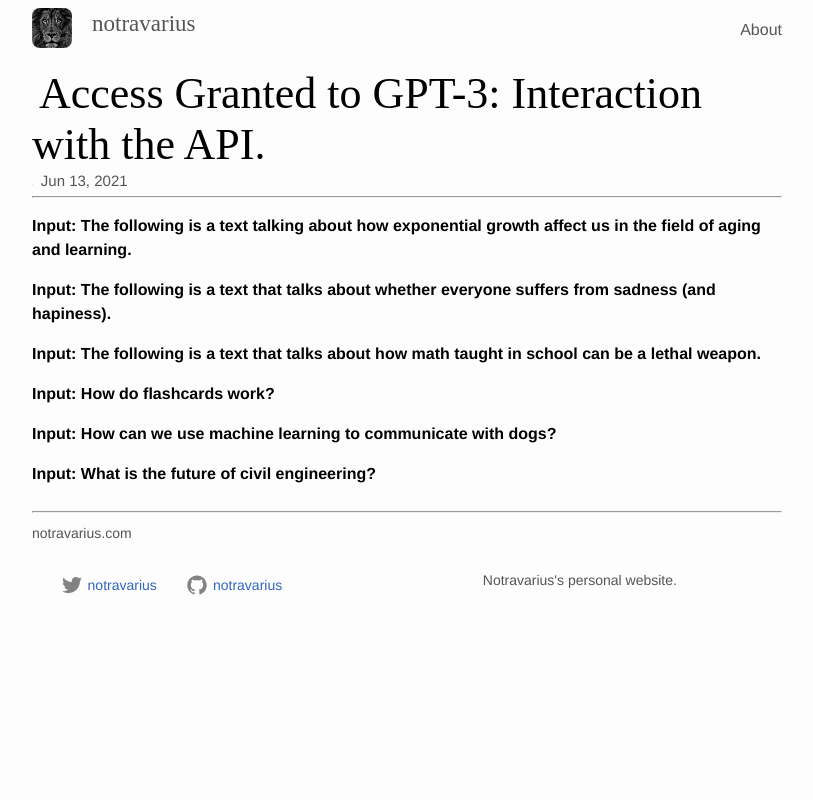
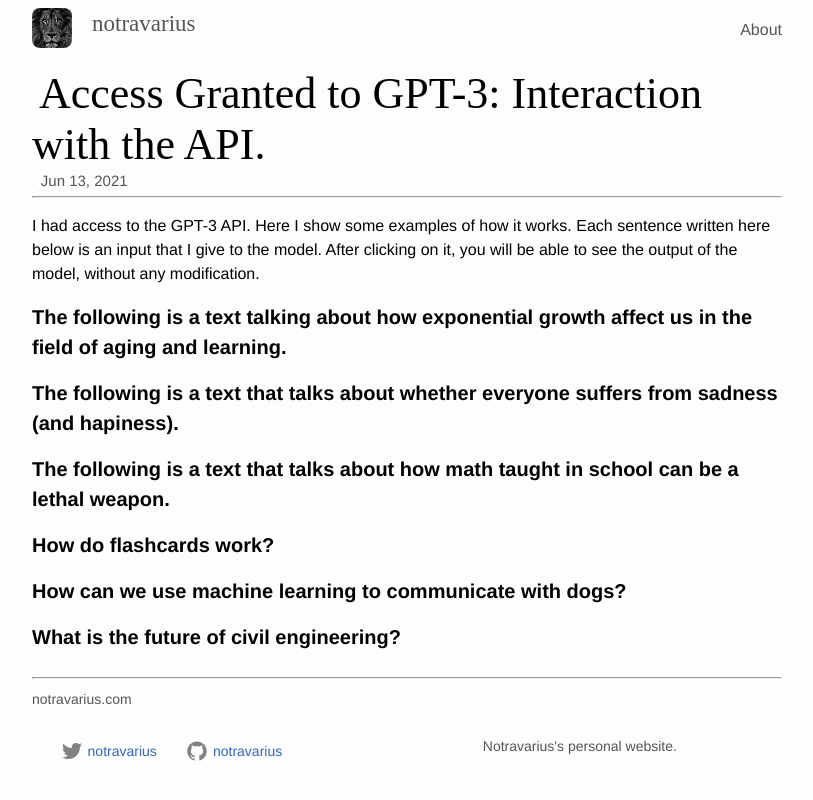
Before and after one commit to leonelBianchi/lebianchi.github.io, a Jekyll site: the page built from _posts/2021-06-13-gpt-access.md, in a window 1280 px wide. Shown: the top 800 px of the page, without its empty margins (233-1046 px from the left). Built offline with Jekyll 4.4.1, drawn with Linux system fonts in a browser that asks for light colours.

Commit message:
post_dropdown

```diff
--- a/_posts/2021-06-13-gpt-access.md
+++ b/_posts/2021-06-13-gpt-access.md
@@ -19,7 +19,7 @@
     }
 
     #title {
-      font-size: 16px;
+      font-size: 20px;
       font-weight: 600;
       color: black;
       text-decoration: none;
@@ -44,9 +44,9 @@
 }
 </script>
 
+I had access to the GPT-3 API. Here I show some examples of how it works. Each sentence written here below is an input that I give to the model. After clicking on it, you will be able to see the output of the model, without any modification.
 
-
-<a id="title" href="#" onClick="myFunction('hide_post1')"><b>Input: The following is a text talking about how exponential growth affect us in the field of aging and learning.</b></a>
+<a id="title" href="#" onClick="myFunction('hide_post1')"><b>The following is a text talking about how exponential growth affect us in the field of aging and learning.</b></a>
 <div id="hide_post1">
 Organisms grow by increasing the mass of cells (or the number of cells) in their bodies. This is achieved by providing the cells with nutrients and oxygen and removing waste products. Organisms have developed several mechanisms to ensure that growth is balanced by the death of particular cells. If the process is not balanced, the organism grows exponentially: a doubling of the mass of cells occurs every fixed time interval.
 In the following, we will explore exponential growth in two related contexts: one applying to mortal beings and another to immortal beings.<br><br>
@@ -74,33 +74,33 @@
 The implication of aging being a process of eliminating cells that are not required can be used to explain some of the observations related to aging. For example, it can explain why some organs are more affected by aging than others. This is because those organs have a larger number of cells that are not required by the body.<br>
 </div>
 
-<a id="title" href="#" onClick="myFunction('hide_post2')"><b>Input: The following is a text that talks about whether everyone suffers from sadness (and hapiness).</b></a>
+<a id="title" href="#" onClick="myFunction('hide_post2')"><b>The following is a text that talks about whether everyone suffers from sadness (and hapiness).</b></a>
 <div id="hide_post2">
-<b>What is happiness?</b>
-The exact meaning of happiness is still not clear. In general, it may be understood as the state of a person who has power, prosperity, honor, and is not suffering from any sickness.<br>
+<b>What is happiness?</b><br><br>
+The exact meaning of happiness is still not clear. In general, it may be understood as the state of a person who has power, prosperity, honor, and is not suffering from any sickness.<br><br>
 
-<b>Type of sadness</b>
-There are two types of sadness. One is the sadness that we feel as a result of a loss. The other is the sadness that we feel when we are not satisfied with, or do not have something that we want.<br>
+<b>Type of sadness</b><br><br>
+There are two types of sadness. One is the sadness that we feel as a result of a loss. The other is the sadness that we feel when we are not satisfied with, or do not have something that we want.<br><br>
 
-<b>What do we feel when we are sad?</b>
-We feel very depressed and have a feeling that everything around us has gone wrong. We feel tears of sadness in our eyes, and our heart beats very fast. We have an impulse to cry, but we hold it in. We feel like we are in pain, and we want to run away from the situation.<br>
+<b>What do we feel when we are sad?</b><br><br>
+We feel very depressed and have a feeling that everything around us has gone wrong. We feel tears of sadness in our eyes, and our heart beats very fast. We have an impulse to cry, but we hold it in. We feel like we are in pain, and we want to run away from the situation.<br><br>
 
-<b>What should we do when we are sad?</b>
-After realizing that you are sad, you should be honest to yourself and realize the reason why you are sad. Once you understand the reason why you are sad, you can think about the solution to get out of this situation.<br>
+<b>What should we do when we are sad?</b><br>
+After realizing that you are sad, you should be honest to yourself and realize the reason why you are sad. Once you understand the reason why you are sad, you can think about the solution to get out of this situation.<br><br>
 
-<b>What do we feel when we are happy?</b>
-When we are happy, we feel very comfortable and experience a pleasant feeling of joy. We feel like everything around us has gone right. We feel like our lives are flowing smoothly. We feel that our hearts are beating slowly. We feel that we are full of energy and have a cheerful mood.<br>
+<b>What do we feel when we are happy?</b><br>
+When we are happy, we feel very comfortable and experience a pleasant feeling of joy. We feel like everything around us has gone right. We feel like our lives are flowing smoothly. We feel that our hearts are beating slowly. We feel that we are full of energy and have a cheerful mood.<br><br>
 
-<b>What should we do when we are happy?</b>
-After realizing that we are happy, we should try to maintain this feeling and not let it go. We should do things that make us happy and think about the things that we have that make us happy.<br>
+<b>What should we do when we are happy?</b><br>
+After realizing that we are happy, we should try to maintain this feeling and not let it go. We should do things that make us happy and think about the things that we have that make us happy.<br><br>
 
-<b>How do we distinguish between happiness and sadness?</b>
-Sometimes, we may feel both happy and sad at the same time. To distinguish between happiness and sadness, we should see whether or not we have the energy to do things. If we feel like we have the energy to do things, then we may be happy. If we do not have the energy to do anything, then we may be sad.<br>
+<b>How do we distinguish between happiness and sadness?</b><br><br>
+Sometimes, we may feel both happy and sad at the same time. To distinguish between happiness and sadness, we should see whether or not we have the energy to do things. If we feel like we have the energy to do things, then we may be happy. If we do not have the energy to do anything, then we may be sad.<br><br>
 
-<b>What are the differences between happiness and sadness?</b>
-Happiness and sadness are two feelings that everyone will experience, whether they want to or not. They are both feelings that we will experience in life. Happiness and sadness are both important and both should be enjoyed.<br>
+<b>What are the differences between happiness and sadness?</b><br><br>
+Happiness and sadness are two feelings that everyone will experience, whether they want to or not. They are both feelings that we will experience in life. Happiness and sadness are both important and both should be enjoyed.<br><br>
 
-<b>People who are happy</b>
+<b>People who are happy</b><br><br>
 People who are happy are people who do not have any worries.
 
 They are people who have the courage to face the world and have the ability to solve the problems in life.
@@ -113,9 +113,9 @@
 
 They are people who are able to help others achieve their goals. They are people who are able to be generous.
 
-They are people who are able to be positive and help others be positive. They are people who are able to overcome their weaknesses and become strong. <br>
+They are people who are able to be positive and help others be positive. They are people who are able to overcome their weaknesses and become strong. <br><br>
 
-<b>People who are sad</b>
+<b>People who are sad</b><br><br>
 People who are sad are people who feel that they do not have enough power to do the things that they want to do.
 
 They are people who feel that they are not able to do anything.
@@ -130,7 +130,7 @@
 
 </div>
 
-<a id="title" href="#" onClick="myFunction('hide_post3')"><b>Input: The following is a text that talks about how math taught in school can be a lethal weapon.</b></a>
+<a id="title" href="#" onClick="myFunction('hide_post3')"><b>The following is a text that talks about how math taught in school can be a lethal weapon.</b></a>
 <div id="hide_post3">
 A small child is very happy to see a shiny new calculator. The child is shown the buttons on the calculator. The child is told that the calculator does not have a brain and can only do math. The child is told that the purpose of math is to make money. <br><br>
 
@@ -145,7 +145,7 @@
 The child is taught to beat everyone else in the math wars. The child is taught to beat everyone else in the math competitions. The child is taught to beat everyone else in the math races. The child is taught to beat everyone else in the math fights.<br>
 </div>
 
-<a id="title" href="#" onClick="myFunction('hide_post4')"><b>Input: How do flashcards work?</b></a>
+<a id="title" href="#" onClick="myFunction('hide_post4')"><b>How do flashcards work?</b></a>
 <div id="hide_post4">
 Flashcards are a great way to quickly learn information and improve memory. They are ideal for students who want to learn new vocabulary, review important concepts, or prepare for upcoming exams. Flashcards can also be used to learn anything you want; you can create flashcards for anything from recipes to important dates.<br><br>
 
@@ -160,7 +160,7 @@
 Sites like Flashcards can be very useful, and they can be used in a number of different ways. In addition to studying for a test, for example, they can be used to learn a new language or to learn new recipes. They can also be used to learn important information. No matter what you want to learn, flashcards can help you do it.<br>
 </div>
 
-<a id="title" href="#" onClick="myFunction('hide_post5')"><b>Input: How can we use machine learning to communicate with dogs?</b></a>
+<a id="title" href="#" onClick="myFunction('hide_post5')"><b>How can we use machine learning to communicate with dogs?</b></a>
 <div id="hide_post5">
 This idea came up one day when I was playing with my dog, and I wondered if I could use computer vision to find the shapes and patterns in dog barks. If I could do that, then I could create a machine learning model that recognized different barks, and I could even create a text-to-bark model that could translate human natural language into dog barks!<br><br>
 
@@ -170,7 +170,7 @@
 
 I started by looking at the types of data I would need to build this concept. I knew I'd need audio and video data of dogs barking, so I started by looking for some data I could use. I found a lot of great data that had been collected by the BBC and I used this to train my models. I happened to have a video camera with me, so I picked up a dog at the bar next door and went into the alley behind my building.<br><br>
 
-I recorded the dog barking and then I quickly uploaded it to Cloud Storage, so I could train my model using the Cloud Machine Learning Engine. I trained my model using audio data, and I also used some video data to train a video classifier. The next day I trained another model using some more video data and I used this to test my model.
+I recorded the dog barking and then I quickly uploaded it to Cloud Storage, so I could train my model using the Cloud Machine Learning Engine. I trained my model using audio data, and I also used some video data to train a video classifier. The next day I trained another model using some more video data and I used this to test my model.<br><br>
 
 <b>My first prototype for translating dog barks to human language</b><br><br>
 
@@ -183,13 +183,13 @@
 After a lot of hard work, I got my dog to bark the word "dolphin" and it was amazing. I took a video and I uploaded it to Cloud Speech-to-Text, so I could translate it into text. I was thrilled with the results, but I was also really surprised to see that my dog recognized the word dolphin!<br>
 </div>
 
-<a id="title" href="#" onClick="myFunction('hide_post6')"><b>Input: What is the future of civil engineering?</b></a>
+<a id="title" href="#" onClick="myFunction('hide_post6')"><b>What is the future of civil engineering?</b></a>
 <div id="hide_post6">
 Engineers have a crucial role to play in the future of civil engineering. The job market is expected to increase. There is a growing focus in the world on developing infrastructure. This will require civil engineers to design and build new structures. The world is also facing challenges of climate change and the problem of pollution. Civil engineers will be needed to build new infrastructure systems and facilities that are environmentally friendly.<br><br>
 
 There are many opportunities for civil engineers. Employment opportunities are expected to increase in both the private and public sectors. Engineers who have the right training and skills will have the best opportunities.<br><br>
 
-<b>What are the different types of civil engineering jobs?<b><br><br>
+<b>What are the different types of civil engineering jobs?</b><br><br>
 
 Civil engineers can get employment in a number of different sectors. They can work in the construction industry, in the public sector or in private companies. They can even work in their own business as self-employed engineers.<br><br>
 
```
Also changed, not shown: other parts of _posts/2021-06-13-gpt-access.md (+0 -4 lines), _posts/2021-06-14-sadness-and-hapiness.md (deleted, +0 -78 lines), _posts/2021-06-14-school-math-weapon.md (deleted, +0 -42 lines), _posts/2021-07-12-flashcards.md (deleted, +0 -39 lines), _posts/2021-07-22-talking-with-dogs.md (deleted, +0 -47 lines), _posts/2021-08-01-civil-engineering-by-aI.md (deleted, +0 -119 lines).
